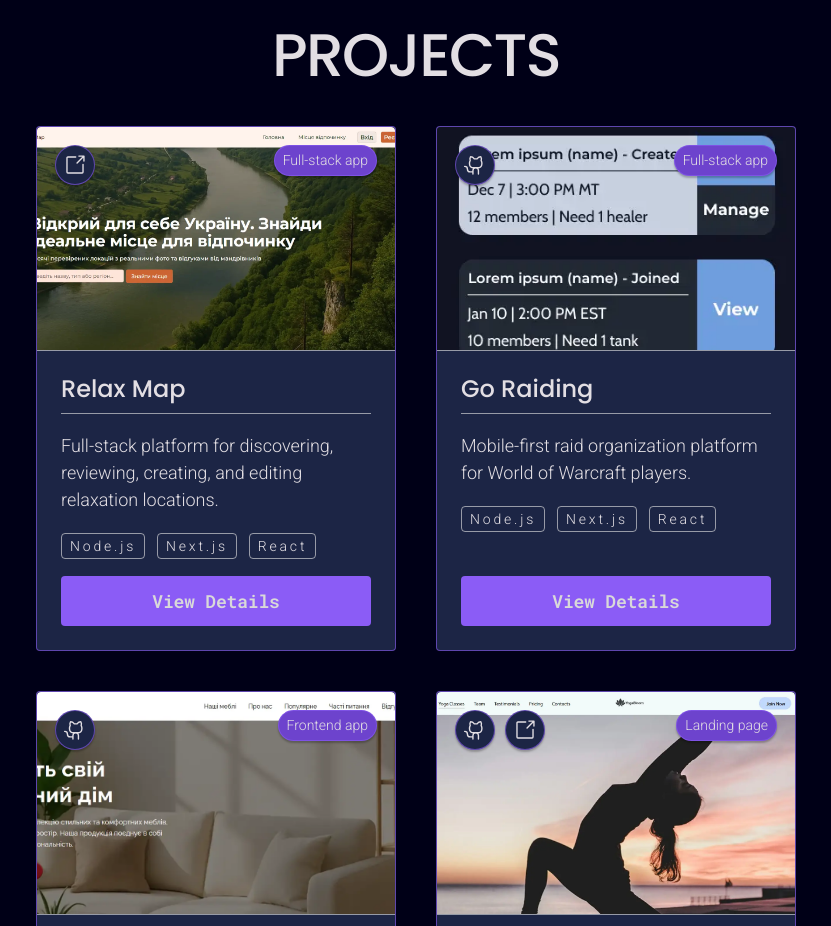
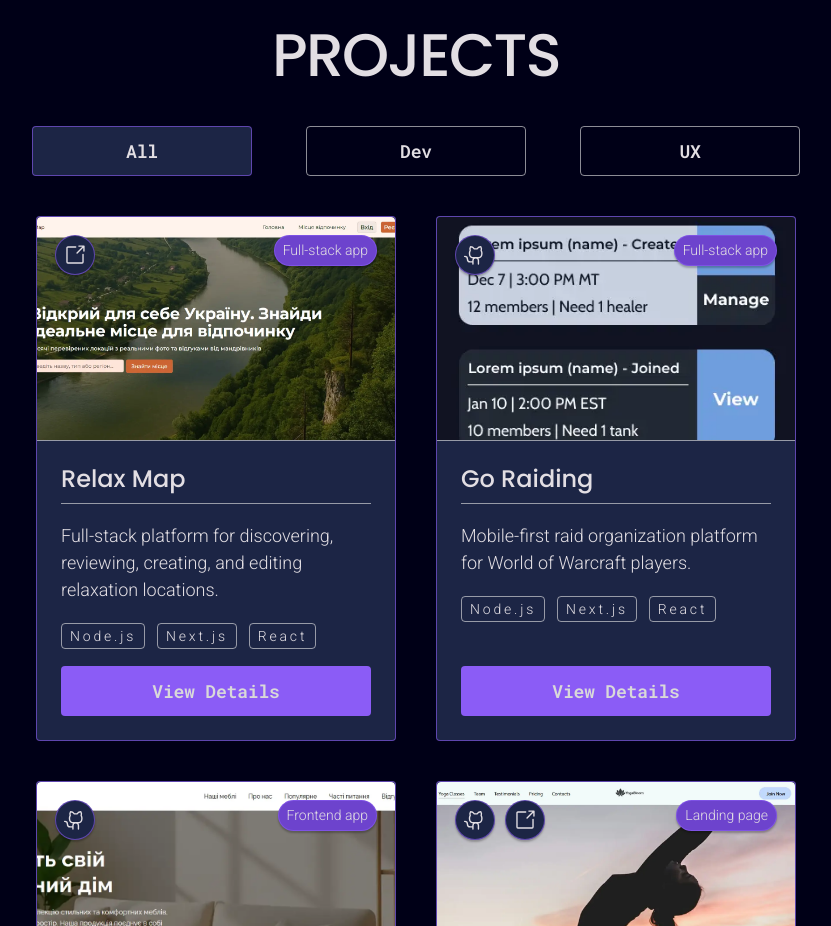
Before and after one commit to AlisaPagan/portfolio, a Next.js app: page / in a window 1280 px wide. Shown: the part 3220-4146 px from the top of the page, without its empty margins (224-1055 px from the left). Built offline with nearby package versions, Linux system fonts and the light colour scheme.

Commit message:
FEAT: add projects filter

```diff
--- a/components/Home/Projects/Projects.tsx
+++ b/components/Home/Projects/Projects.tsx
@@ -1,14 +1,32 @@
+"use client";
+
 import styles from "./Projects.module.css";
 import ProjectGrid from "../ProjectsGrid/ProjectsGrid";
+import type { ProjectFilter } from "./project";
+import { useState } from "react";
+import projects from "./projectsInfo";
+import ProjectsFilter from "../ProjectsFilter/ProjectsFilter";
 
 function Projects() {
+  const [activeFilter, setActiveFilter] = useState<ProjectFilter>("all");
+
+  const visibleProjects =
+    activeFilter === "all"
+      ? projects
+      : projects.filter((project) => project.categories.includes(activeFilter));
+
   return (
     <section id="projects" className={`section ${styles.projects}`}>
       <div className={`container ${styles.sectionWrapper}`}>
         <h2 className={styles.heading}>Projects</h2>
 
+        <ProjectsFilter
+          activeFilter={activeFilter}
+          onFilterChange={setActiveFilter}
+        />
+
         <div className={styles.projectGrid}>
-          <ProjectGrid />
+          <ProjectGrid projects={visibleProjects} />
         </div>
       </div>
     </section>
--- a/components/Home/Projects/projectsInfo.ts
+++ b/components/Home/Projects/projectsInfo.ts
@@ -1,6 +1,6 @@
 import type { Project } from "./project";
 
-export const projects: Project[] = [
+const projects: Project[] = [
   {
     id: "relax-map",
     title: "Relax Map",
@@ -348,3 +348,5 @@ export const uxProjects = projects.filter((project) =>
 export const ongoingProjects = projects.filter((project) =>
   project.categories.includes("ongoing"),
 );
+
+export default projects;
--- a/components/Home/ProjectsFilter/ProjectsFilter.module.css
+++ b/components/Home/ProjectsFilter/ProjectsFilter.module.css
@@ -0,0 +1,17 @@
+.filtersWrapper {
+  display: flex;
+  align-items: center;
+  justify-content: space-between;
+  width: 100%;
+  gap: 16px;
+}
+
+.filterBtn {
+  border: 1px solid var(--border);
+  border-radius: 4px;
+}
+
+.activeFilter {
+  background-color: var(--secondary-back);
+  border: 1px solid var(--secondary-back-border);
+}
--- a/components/Home/ProjectsFilter/ProjectsFilter.tsx
+++ b/components/Home/ProjectsFilter/ProjectsFilter.tsx
@@ -0,0 +1,38 @@
+import Button from "@/components/UI/Button/Button";
+import styles from "./ProjectsFilter.module.css";
+import { ProjectFilter } from "../Projects/project";
+
+type ProjectsFilterProps = {
+  activeFilter: ProjectFilter;
+  onFilterChange: (filter: ProjectFilter) => void;
+};
+
+function ProjectsFilter({ activeFilter, onFilterChange }: ProjectsFilterProps) {
+  return (
+    <div className={styles.filtersWrapper}>
+      <Button
+        variant="text"
+        onClick={() => onFilterChange("all")}
+        className={`${activeFilter === "all" ? styles.activeFilter : ""} ${styles.filterBtn}`}
+      >
+        All
+      </Button>
+      <Button
+        variant="text"
+        onClick={() => onFilterChange("dev")}
+        className={`${activeFilter === "dev" ? styles.activeFilter : ""} ${styles.filterBtn}`}
+      >
+        Dev
+      </Button>
+      <Button
+        variant="text"
+        onClick={() => onFilterChange("ux")}
+        className={`${activeFilter === "ux" ? styles.activeFilter : ""} ${styles.filterBtn}`}
+      >
+        UX
+      </Button>
+    </div>
+  );
+}
+
+export default ProjectsFilter;
```
Also changed, not shown: components/Home/ProjectsGrid/ProjectsGrid.tsx (+6 -2 lines).
